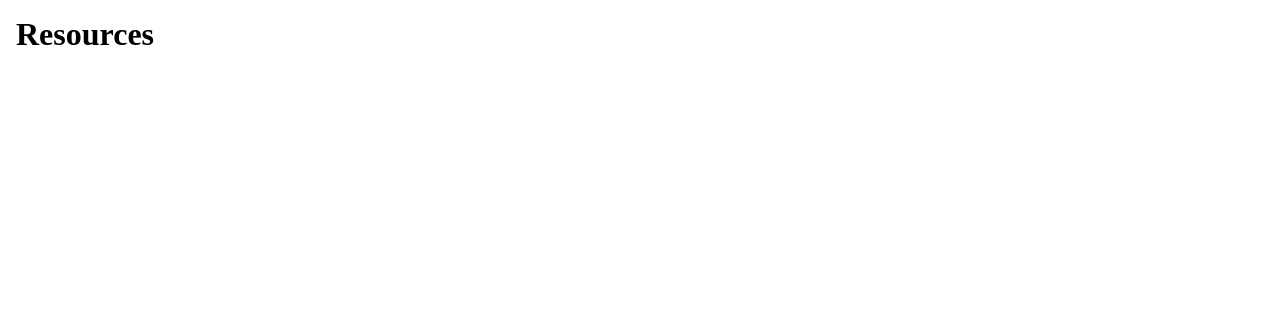
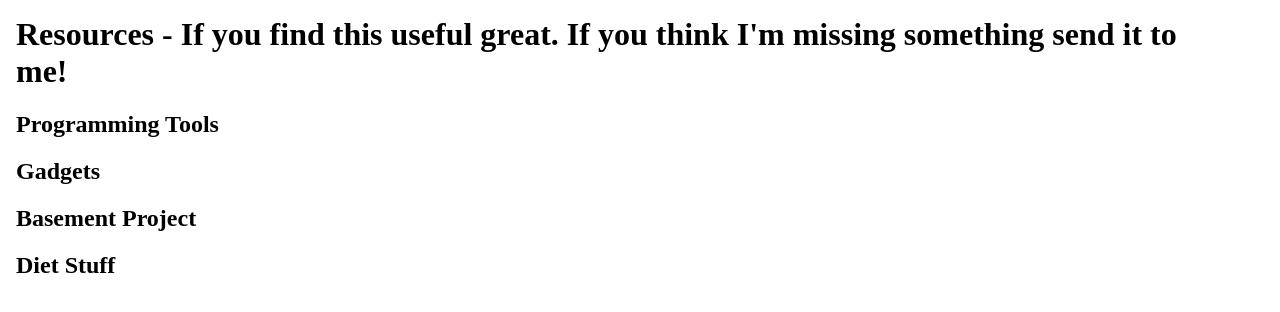
Before and after one commit to neatfreak/neatfreak.github.io, a plain HTML site: page index.html in a window 1280 px wide. Drawn offline with Linux system fonts and the light colour scheme.

Commit message:
Update index.html
New sections

```diff
--- a/index.html
+++ b/index.html
@@ -12,9 +12,28 @@
 </head>
 <body>
 
-<h1>Resources</h1>
+<h1>Resources - If you find this useful great.  If you think I'm missing something send it to me!</h1>
 
 <p>
+  <h2>Programming Tools</h2>
+  <ul>
+
+
+  </ul>
+</p>
+
+<p>
+  <h2>Gadgets</h2>
+
+</p>
+
+<p>
+  <h2>Basement Project</h2>
+
+</p>
+
+<p>
+  <h2>Diet Stuff</h2>
 
 </p>
 
```
